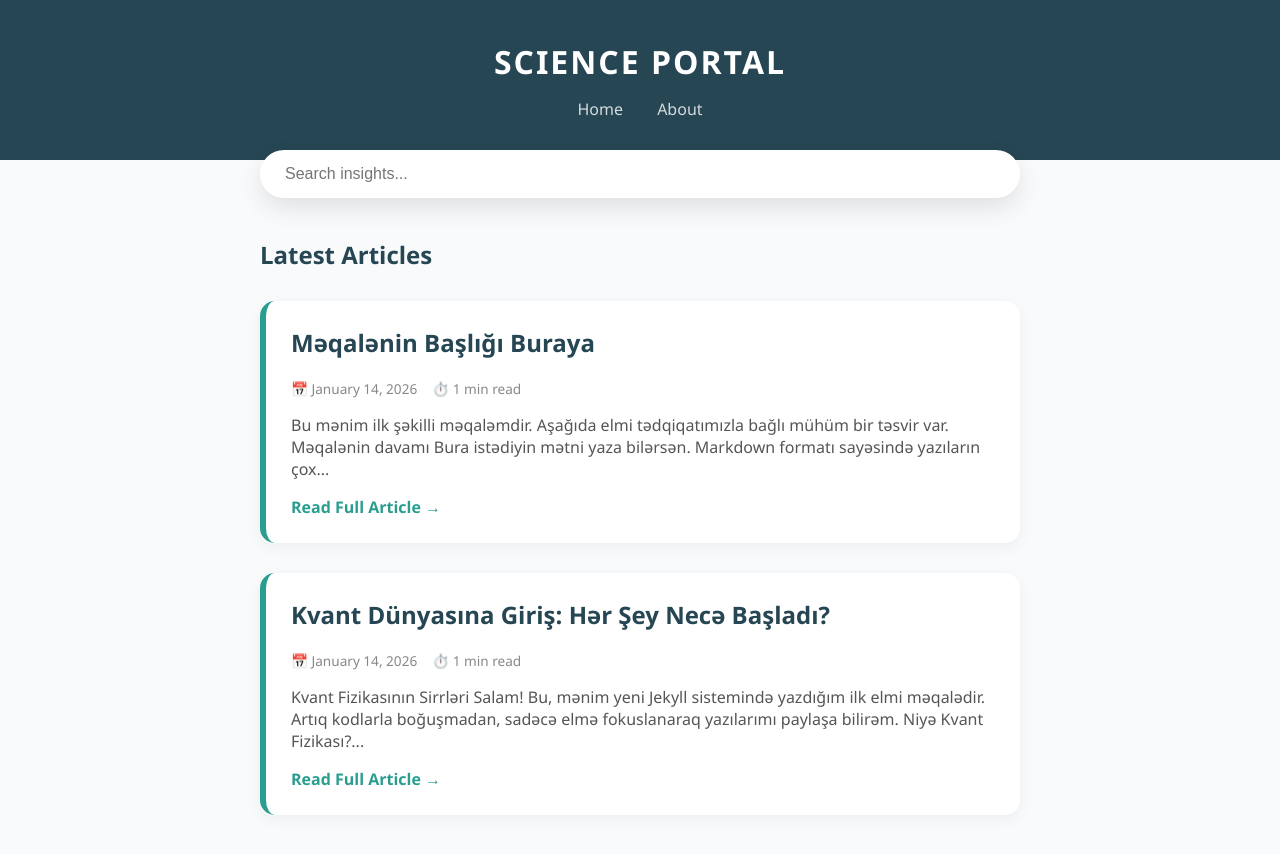
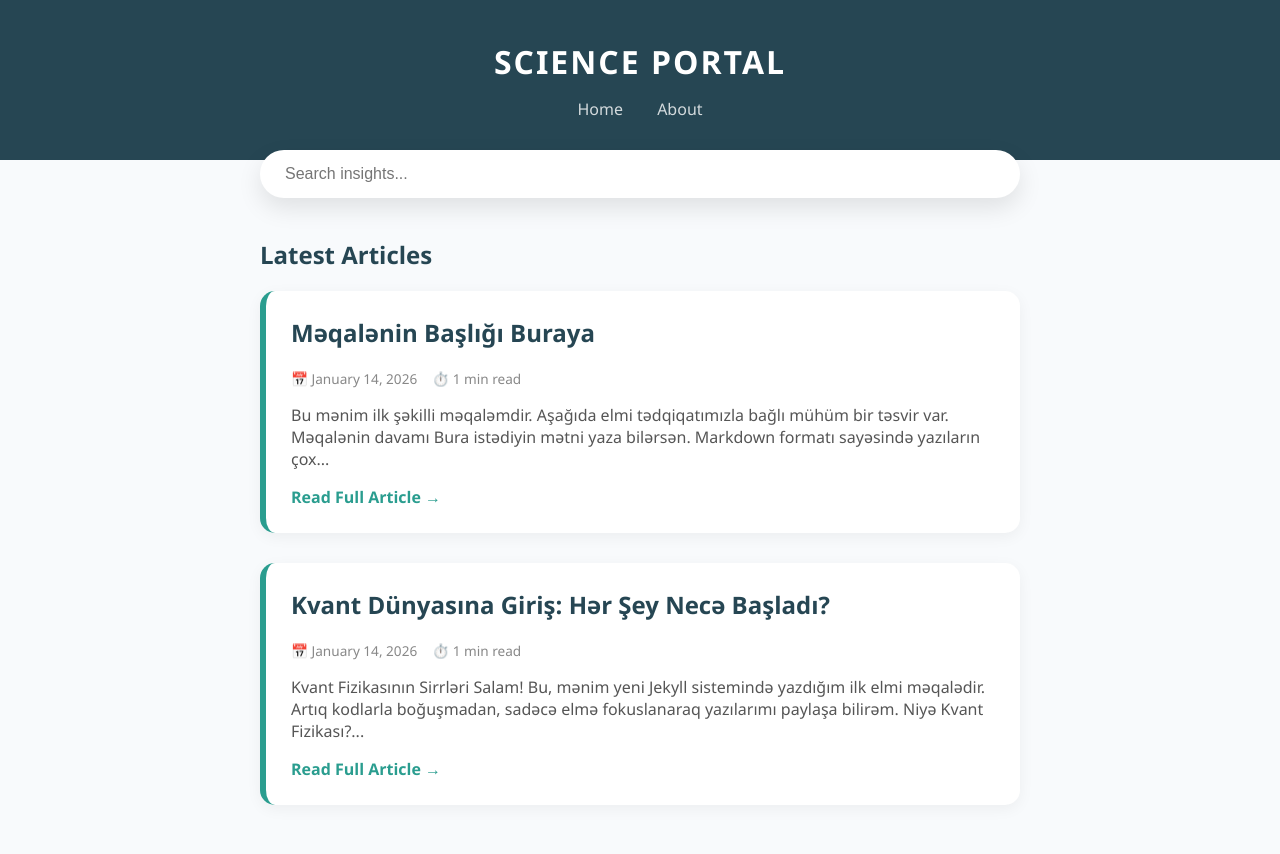
Before and after one commit to azerinyuton/science, a Jekyll site: the page built from index.html, in a window 1280 px wide. Shown: the top 854 px of the page. Built offline with Jekyll 4.4.1, drawn with Linux system fonts in a browser that asks for light colours; comment, search, counter and statistics services are not loaded.

Commit message:
index.html

```diff
--- a/index.html
+++ b/index.html
@@ -3,19 +3,16 @@ layout: default
 title: Home
 ---
 
-<h2 style="color: var(--dark); margin: 30px 0;">Latest Articles</h2>
+<h2 style="color: var(--dark); margin: 20px 0;">Latest Articles</h2>
 
 {% for post in site.posts %}
 <div class="post-card">
     <h2><a href="{{ post.url | relative_url }}">{{ post.title }}</a></h2>
-
     <div class="meta">
         <span>📅 {{ post.date | date: "%B %d, %Y" }}</span>
         <span>⏱️ {{ post.content | number_of_words | divided_by: 180 | plus: 1 }} min read</span>
     </div>
-
     <p style="color: #555;">{{ post.content | strip_html | truncatewords: 25 }}</p>
-
     <a href="{{ post.url | relative_url }}" class="read-more">Read Full Article →</a>
 </div>
 {% endfor %}
```
